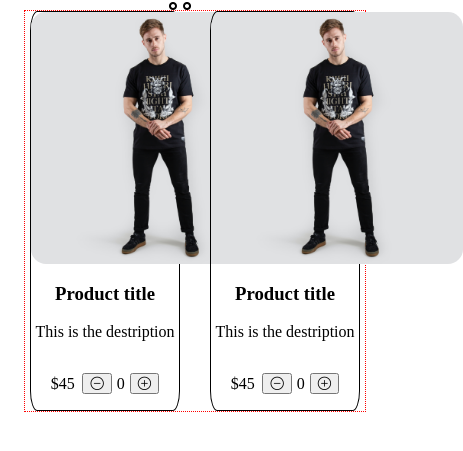
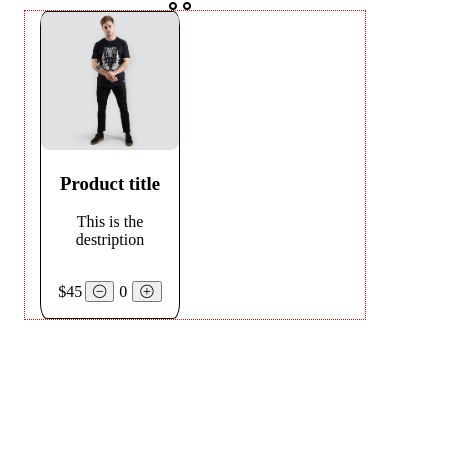
Before and after one commit to ForeverPhoenix21/VanillaJS-ShoppingCart, a plain HTML site: page index.html in a window 390 px wide. Shown: the part 79-530 px from the top of the page, 463 px wide, since content can reach past the window. Drawn offline with nearby package versions, Linux system fonts and the light colour scheme.

Commit message:
Seperated  ProductCard into the prodcutCard.js. Created a products array to hold product data

```diff
--- a/components/navbar.js
+++ b/components/navbar.js
@@ -1,7 +1,7 @@
-const handleNavbar = document.getElementById("navbar");
+const getNavbar = document.getElementById("navbar");
 
 let navbar = () => {
-  return (handleNavbar.innerHTML = `
+  return (getNavbar.innerHTML = `
   <div class="navbar-container">
     <div class="navbar-logo">
       <a href="/index.html">
@@ -28,4 +28,4 @@ let navbar = () => {
   </div>`);
 };
 
-navbar()
+navbar();
--- a/components/productCard.js
+++ b/components/productCard.js
@@ -0,0 +1,43 @@
+// Getting a handle on the shop Id
+let getShop = document.getElementById("shop-container");
+
+let products = [
+  {
+    id: "Mens_shirt",
+    name: "A Black Shirt",
+    desc: "A description of a mens shirt",
+    price: 45,
+    img: "assets/apperal_images/alex-haigh--r67bw_KBWA-unsplash.jpg",
+  },
+];
+
+
+
+const generateProductCard = () => {
+  return (getShop.innerHTML = `
+  <div class="item">
+  <img
+  style="max-height: 250px"
+    src="./assets/apperal_images/alex-haigh--r67bw_KBWA-unsplash.jpg"
+  />
+  <div class="item-name">
+    <h3>Product title</h3>
+  </div>
+  <div class="item-description">
+    <p>This is the destription</p>
+  </div>
+  <div class="price-quantity">
+    <div class="price">$45</div>
+    <div class="button">
+    <button><i class="bi bi-dash-circle"></i></button>
+    <div class="quantity">0</div>
+    <button><i class="bi bi-plus-circle"></i></i></button>
+  </div>
+  </div>
+</div>
+`);
+};
+
+
+
+generateProductCard();
--- a/index.html
+++ b/index.html
@@ -52,9 +52,8 @@
     </header>
 
     <section class="shop" id="shop">
-      <div class="shop-container">
-
-        <div class="item">
+      <div class="shop-container" id="shop-container">
+        <!-- <div class="item">
           <img
             style="max-width: 252px"
             src="./assets/apperal_images/alex-haigh--r67bw_KBWA-unsplash.jpg"
@@ -93,8 +92,7 @@
             <button><i class="bi bi-plus-circle"></i></i></button>
           </div>
           </div>
-        </div>
-
+        </div> -->
       </div>
     </section>
 
--- a/styles/productCard.css
+++ b/styles/productCard.css
@@ -19,6 +19,12 @@
     }
 }
 
+@media (max-width: 600px) {
+    .shop-container{
+        grid-template-columns: repeat(2,200px);
+    }
+
+}
 @media (max-width: 500px) {
     .shop-container{
         grid-template-columns: repeat(2,200px);
@@ -27,13 +33,13 @@
 }
 @media (max-width: 450px) {
     .shop-container {
-        grid-template-columns: repeat(2,150px);
+        grid-template-columns: repeat(2,140px);
     }
 
 }
 @media (max-width: 300px) {
     .shop-container {
-        grid-template-columns: repeat(2,120px);
+        grid-template-columns: repeat(1,150px);
     }
 
 }
@@ -47,8 +53,8 @@
 }
 
 .item img{
-    display: flex;
-    justify-content: center;
+    width: 100%;
+    height: auto;
     border-radius: 6%;
 }
 
```
